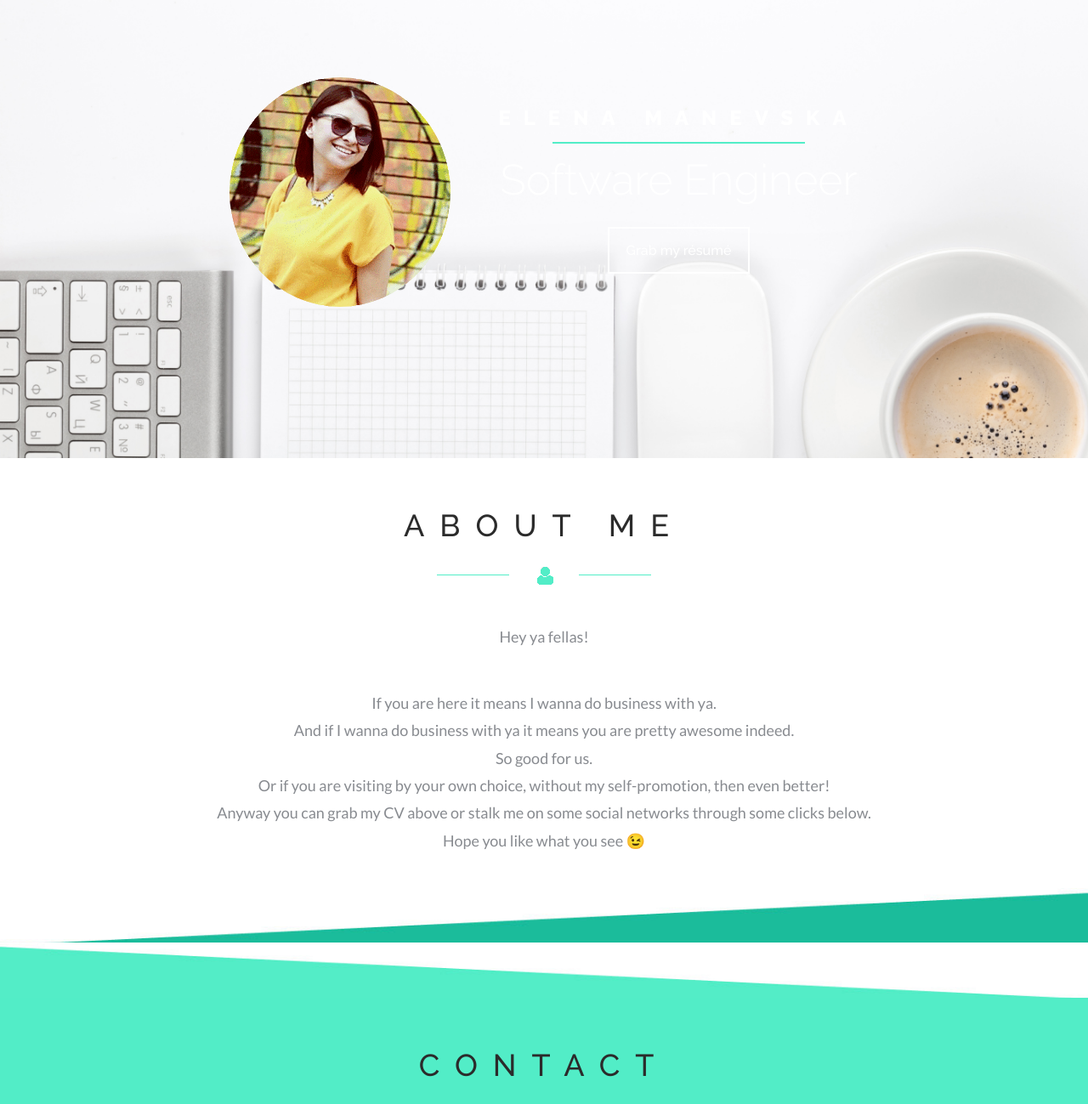
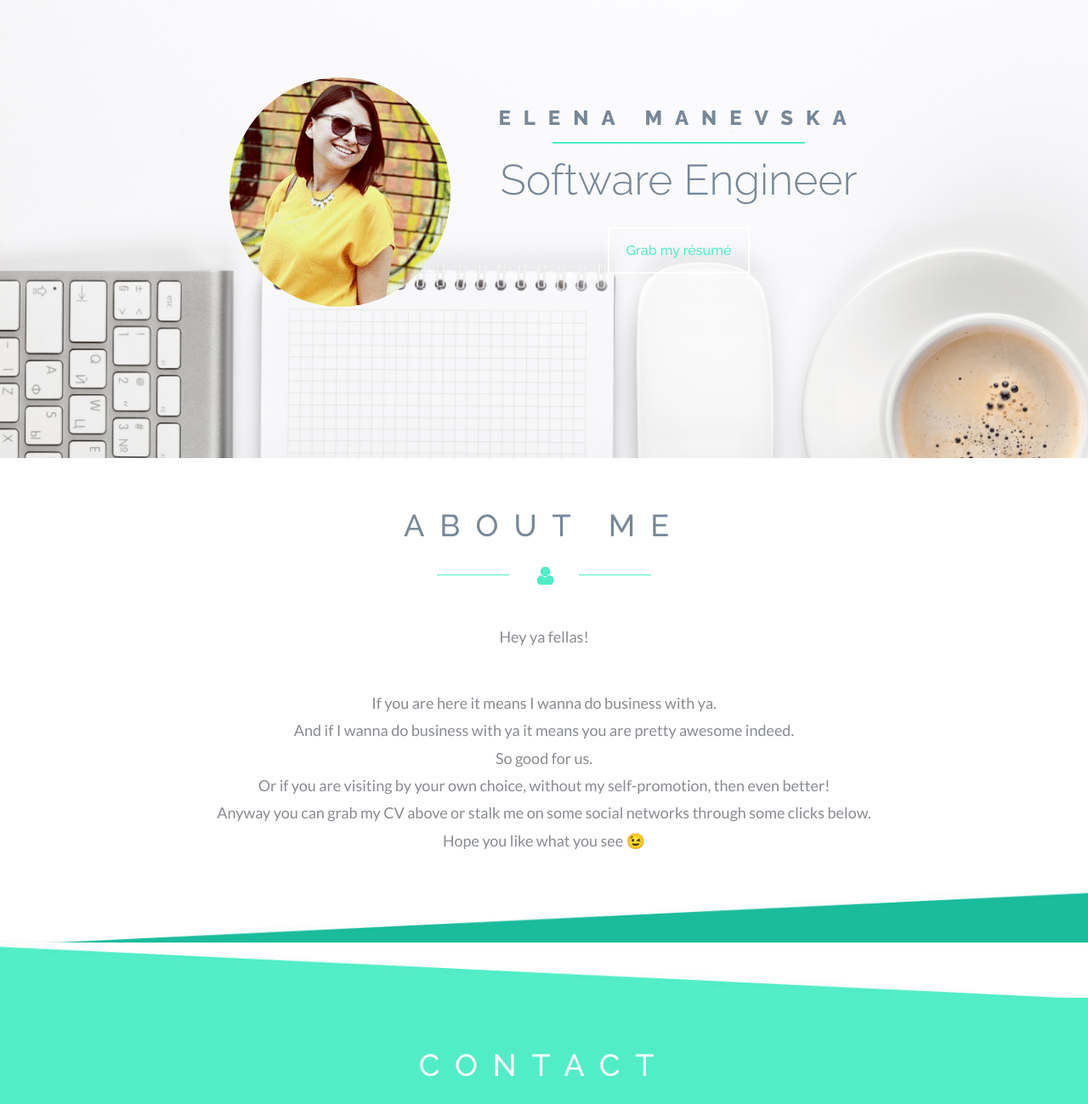
Before and after one commit to manevska/manevska.github.io, a plain HTML site: page index.html in a window 1280 px wide. Shown: the part 120-1419 px from the top of the page at 85% size. Drawn offline with Linux system fonts and the light colour scheme.

Commit message:
Added files via upload

```diff
--- a/css/style.css
+++ b/css/style.css
@@ -141,14 +141,14 @@ letter-spacing: 15px;
 }
 .banner-right a{
 text-decoration:none;
-color:#ffffff;
+color:#52edc7;
 font-size:16px;
 font-weight:500;
 padding:16px 20px;
 border:2px solid #fff;
 }
 .banner-right a:hover{
-border:2px solid #000;
+border:2px solid #52edc7;
 }
 .banner-left{
 float:left;
--- a/index.html
+++ b/index.html
@@ -96,9 +96,9 @@ License URL: http://creativecommons.org/licenses/by/3.0/
 				<img src="images/26.png" alt="" style="border-radius: 80%"/>
 			</div>
 			<div class="banner-right">
-				<h1 style="font-size: x-large">ELENA MANEVSKA</h1>
+				<h1 style="font-size: x-large; color: lightslategray">ELENA MANEVSKA</h1>
 				<div class="border"></div>
-				<h2>Software Engineer</h2>
+				<h2 style="color:lightslategrey;">Software Engineer</h2>
 				<a target="_blank" href="http://manevska.github.io/Elena_Manevska_CV.pdf">Grab my résumé</a>
 			</div>
 			<div class="clearfix"></div>
@@ -109,7 +109,7 @@ License URL: http://creativecommons.org/licenses/by/3.0/
 <!--about-->
 <div class="about text-center" id="about">
 	<div class="container">
-		<h3>ABOUT ME</h3>
+		<h3 style="color: lightslategrey">ABOUT ME</h3>
 		<div class="strip text-center"><img src="images/about.png" alt=" "/></div>
 		<p>Hey ya fellas!</p><p> If you are here it means I wanna do business with ya. <br>And if I wanna do business with ya it means you are pretty awesome indeed. <br>So good for us.<br> Or if you are visiting by your own choice, without my self-promotion, then even better!<br> Anyway you can grab my CV above or stalk me on some social networks through some clicks below.<br> Hope you like what you see 😉 </p>
 
@@ -127,7 +127,7 @@ License URL: http://creativecommons.org/licenses/by/3.0/
 <div class="contact about" id="contact">
 	<div class="container">
 		<div class="contact-info text-center">
-			<h3>CONTACT</h3>
+			<h3 style="color: white">CONTACT</h3>
 			<div class="strip text-center"><img src="images/con1.png" alt=" "/></div>
 		</div>
 		<div class="text-center nav-social" style="margin-top:50px !important">
```
